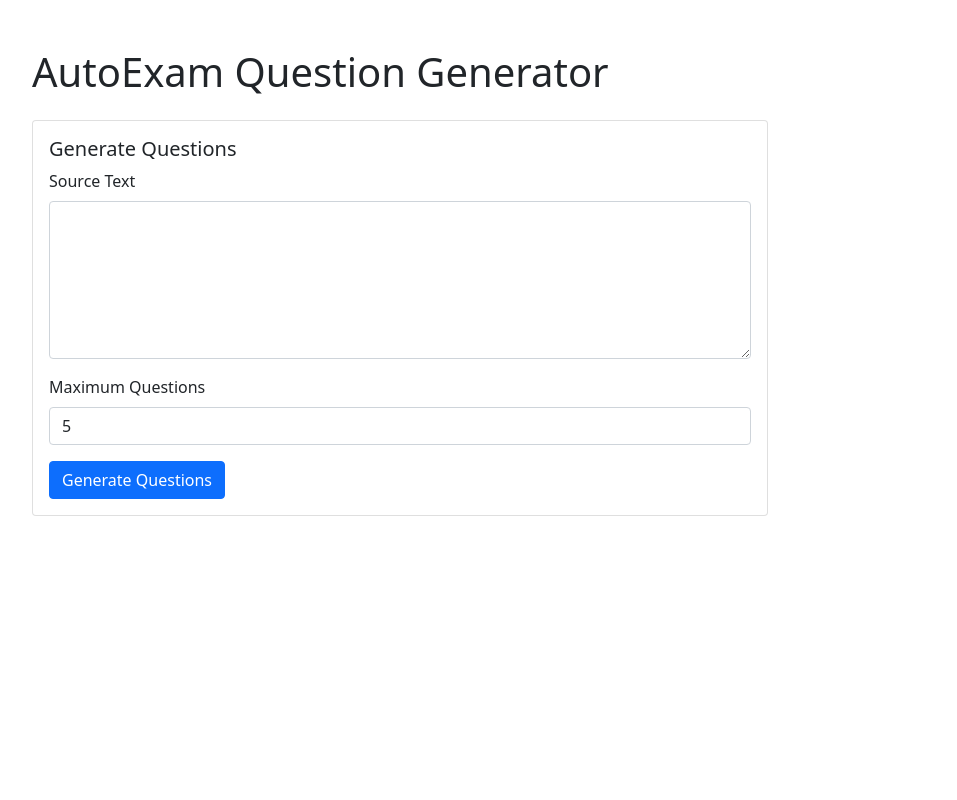
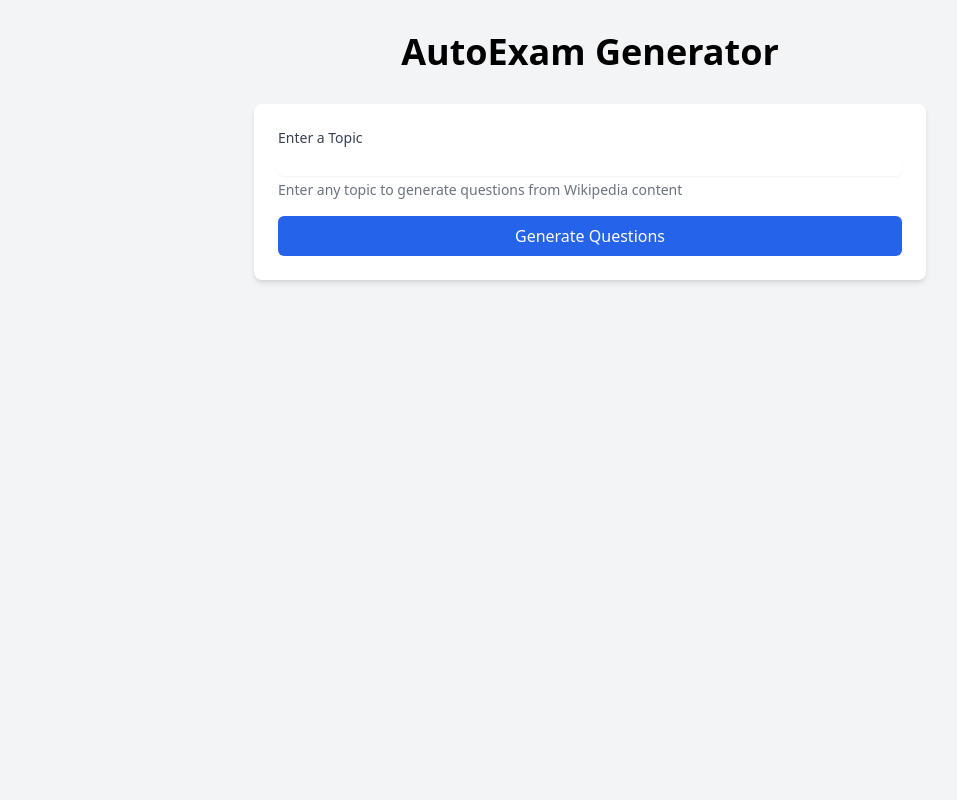
Before and after one commit to MehrdadNaderiCom/autoexam, a Flask app: page / in a window 1280 px wide. Shown: the whole page, without its empty margins (50-1007 px from the left). Run offline with Flask 2, Linux system fonts and the light colour scheme; data that the repository does not hold is empty.

Commit message:
Add Wikipedia-based question generation with multiple choice and fill-in-blank questions

```diff
--- a/app.py
+++ b/app.py
@@ -1,6 +1,9 @@
 import os
 from flask import Flask, request, jsonify, render_template
-from database import db, init_db, Question
+from flask_sqlalchemy import SQLAlchemy
+from flask_cors import CORS
+from datetime import datetime
+from collector import wikipedia_collector
 from analyzer import question_generator
 from dotenv import load_dotenv
 
@@ -8,59 +11,73 @@ from dotenv import load_dotenv
 load_dotenv()
 
 app = Flask(__name__)
-init_db(app)
+CORS(app)
+
+# Database configuration
+app.config['SQLALCHEMY_DATABASE_URI'] = os.environ.get('DATABASE_URL', 'sqlite:///exams.db')
+if app.config['SQLALCHEMY_DATABASE_URI'].startswith("postgres://"):
+    app.config['SQLALCHEMY_DATABASE_URI'] = app.config['SQLALCHEMY_DATABASE_URI'].replace("postgres://", "postgresql://", 1)
+app.config['SQLALCHEMY_TRACK_MODIFICATIONS'] = False
+
+db = SQLAlchemy(app)
+
+class Exam(db.Model):
+    id = db.Column(db.Integer, primary_key=True)
+    topic = db.Column(db.String(200), nullable=False)
+    questions = db.Column(db.JSON, nullable=False)
+    created_at = db.Column(db.DateTime, default=datetime.utcnow)
 
 @app.route('/')
-def index():
+def home():
     return render_template('index.html')
 
-@app.route('/generate', methods=['POST'])
-def generate():
+@app.route('/api/generate', methods=['POST'])
+def generate_exam():
     data = request.get_json()
-    if not data or 'text' not in data:
-        return jsonify({'error': 'No text provided'}), 400
+    topic = data.get('topic')
 
-    text = data['text']
-    max_questions = data.get('max_questions', 5)
+    if not topic:
+        return jsonify({'error': 'Topic is required'}), 400
 
     try:
-        # Generate questions using the question generator
-        questions = question_generator.generate_questions(text, max_questions)
+        # Fetch Wikipedia content
+        wiki_content = wikipedia_collector.get_topic_content(topic)
+        if not wiki_content:
+            return jsonify({'error': 'Could not find Wikipedia content for the given topic'}), 404
 
-        # Save questions to database
-        saved_questions = []
-        for q in questions:
-            question = Question(
-                question_text=q['question_text'],
-                answer_text=q['answer_text'],
-                question_type=q['question_type'],
-                source_text=q['source_text']
-            )
-            db.session.add(question)
-            saved_questions.append(question.to_dict())
+        # Process content into chunks suitable for question generation
+        text_chunks = wikipedia_collector.process_content(wiki_content)
 
+        # Generate questions
+        questions = question_generator.generate_questions(text_chunks)
+
+        # Save to database
+        exam = Exam(
+            topic=topic,
+            questions=questions
+        )
+        db.session.add(exam)
         db.session.commit()
-        return jsonify({'questions': saved_questions})
+
+        return jsonify({
+            'id': exam.id,
+            'topic': exam.topic,
+            'questions': exam.questions
+        })
 
     except Exception as e:
-        db.session.rollback()
-        return jsonify({'error': str(e)}), 500
+        app.logger.error(f"Error generating exam: {str(e)}")
+        return jsonify({'error': 'Failed to generate exam'}), 500
 
-@app.route('/questions', methods=['GET'])
-def list_questions():
-    questions = Question.query.order_by(Question.created_at.desc()).all()
-    return jsonify({'questions': [q.to_dict() for q in questions]})
-
-@app.route('/questions/<int:question_id>', methods=['DELETE'])
-def delete_question(question_id):
-    question = Question.query.get_or_404(question_id)
-    try:
-        db.session.delete(question)
-        db.session.commit()
-        return '', 204
-    except Exception as e:
-        db.session.rollback()
-        return jsonify({'error': str(e)}), 500
+@app.route('/api/exams/<int:exam_id>', methods=['GET'])
+def get_exam(exam_id):
+    exam = Exam.query.get_or_404(exam_id)
+    return jsonify({
+        'id': exam.id,
+        'topic': exam.topic,
+        'questions': exam.questions,
+        'created_at': exam.created_at.isoformat()
+    })
 
 @app.route('/health')
 def health_check():
--- a/templates/index.html
+++ b/templates/index.html
@@ -3,127 +3,135 @@
 <head>
     <meta charset="UTF-8">
     <meta name="viewport" content="width=device-width, initial-scale=1.0">
-    <title>AutoExam - Question Generator</title>
-    <link href="https://cdn.jsdelivr.net/npm/bootstrap@5.1.3/dist/css/bootstrap.min.css" rel="stylesheet">
-    <style>
-        .question-card {
-            margin-bottom: 1rem;
-            border-left: 4px solid #007bff;
-        }
-        .loading {
-            display: none;
-        }
-    </style>
+    <title>AutoExam Generator</title>
+    <link href="https://cdn.jsdelivr.net/npm/tailwindcss@2.2.19/dist/tailwind.min.css" rel="stylesheet">
 </head>
-<body>
-    <div class="container py-5">
-        <h1 class="mb-4">AutoExam Question Generator</h1>
+<body class="bg-gray-100 min-h-screen">
+    <div class="container mx-auto px-4 py-8">
+        <h1 class="text-4xl font-bold text-center mb-8">AutoExam Generator</h1>
 
-        <div class="row">
-            <div class="col-md-8">
-                <div class="card mb-4">
-                    <div class="card-body">
-                        <h5 class="card-title">Generate Questions</h5>
-                        <form id="generateForm">
-                            <div class="mb-3">
-                                <label for="sourceText" class="form-label">Source Text</label>
-                                <textarea class="form-control" id="sourceText" rows="6" required></textarea>
-                            </div>
-                            <div class="mb-3">
-                                <label for="maxQuestions" class="form-label">Maximum Questions</label>
-                                <input type="number" class="form-control" id="maxQuestions" value="5" min="1" max="10">
-                            </div>
-                            <button type="submit" class="btn btn-primary">Generate Questions</button>
-                            <div class="loading mt-3">
-                                <div class="spinner-border text-primary" role="status">
-                                    <span class="visually-hidden">Loading...</span>
-                                </div>
-                                <span class="ms-2">Generating questions...</span>
-                            </div>
-                        </form>
-                    </div>
+        <!-- Input Form -->
+        <div class="max-w-2xl mx-auto bg-white rounded-lg shadow-md p-6 mb-8">
+            <form id="examForm" class="space-y-4">
+                <div>
+                    <label for="topic" class="block text-sm font-medium text-gray-700">Enter a Topic</label>
+                    <input type="text" id="topic" name="topic" required
+                           class="mt-1 block w-full rounded-md border-gray-300 shadow-sm focus:border-blue-500 focus:ring-blue-500">
+                    <p class="mt-1 text-sm text-gray-500">Enter any topic to generate questions from Wikipedia content</p>
                 </div>
-            </div>
+                <button type="submit"
+                        class="w-full bg-blue-600 text-white py-2 px-4 rounded-md hover:bg-blue-700 focus:outline-none focus:ring-2 focus:ring-blue-500 focus:ring-offset-2">
+                    Generate Questions
+                </button>
+            </form>
         </div>
 
-        <div id="questionsList" class="mt-4"></div>
+        <!-- Loading Indicator -->
+        <div id="loading" class="hidden">
+            <div class="flex justify-center items-center">
+                <div class="animate-spin rounded-full h-12 w-12 border-b-2 border-blue-600"></div>
+            </div>
+            <p class="text-center mt-4 text-gray-600">Generating questions...</p>
+        </div>
+
+        <!-- Questions Display -->
+        <div id="questionsContainer" class="hidden max-w-4xl mx-auto space-y-6">
+            <h2 class="text-2xl font-semibold mb-4">Generated Questions</h2>
+            <div id="questions" class="space-y-6"></div>
+        </div>
     </div>
 
     <script>
-        document.getElementById('generateForm').addEventListener('submit', async (e) => {
+        document.getElementById('examForm').addEventListener('submit', async (e) => {
             e.preventDefault();
+            const topic = document.getElementById('topic').value;
+            const loading = document.getElementById('loading');
+            const questionsContainer = document.getElementById('questionsContainer');
+            const questionsDiv = document.getElementById('questions');
 
-            const loading = document.querySelector('.loading');
-            const submitButton = document.querySelector('button[type="submit"]');
-            loading.style.display = 'block';
-            submitButton.disabled = true;
+            loading.classList.remove('hidden');
+            questionsContainer.classList.add('hidden');
+            questionsDiv.innerHTML = '';
 
             try {
-                const response = await fetch('/generate', {
+                const response = await fetch('/api/generate', {
                     method: 'POST',
                     headers: {
                         'Content-Type': 'application/json',
                     },
-                    body: JSON.stringify({
-                        text: document.getElementById('sourceText').value,
-                        max_questions: parseInt(document.getElementById('maxQuestions').value)
-                    }),
+                    body: JSON.stringify({ topic }),
                 });
 
                 const data = await response.json();
-
-                if (data.error) {
-                    alert('Error: ' + data.error);
-                    return;
+                if (response.ok) {
+                    displayQuestions(data.questions);
+                } else {
+                    throw new Error(data.error || 'Failed to generate questions');
                 }
-
-                displayQuestions(data.questions);
             } catch (error) {
-                alert('Error generating questions: ' + error.message);
+                alert(error.message);
             } finally {
-                loading.style.display = 'none';
-                submitButton.disabled = false;
+                loading.classList.add('hidden');
             }
         });
 
         function displayQuestions(questions) {
-            const questionsList = document.getElementById('questionsList');
-            questionsList.innerHTML = questions.map((q, index) => `
-                <div class="card question-card">
-                    <div class="card-body">
-                        <h5 class="card-title">Question ${index + 1}</h5>
-                        <p class="card-text"><strong>Q:</strong> ${q.question_text}</p>
-                        <p class="card-text"><strong>A:</strong> ${q.answer_text}</p>
-                        <button class="btn btn-sm btn-danger" onclick="deleteQuestion(${q.id})">Delete</button>
-                    </div>
-                </div>
-            `).join('');
+            const questionsDiv = document.getElementById('questions');
+            const questionsContainer = document.getElementById('questionsContainer');
+
+            questions.forEach((q, index) => {
+                const questionElement = document.createElement('div');
+                questionElement.className = 'bg-white rounded-lg shadow-md p-6';
+
+                let questionContent = '';
+                if (q.question_type === 'multiple_choice') {
+                    questionContent = `
+                        <h3 class="font-semibold text-lg mb-4">Question ${index + 1}</h3>
+                        <p class="mb-4">${q.question_text}</p>
+                        <div class="space-y-2">
+                            ${q.options.map((option, i) => `
+                                <div class="flex items-center">
+                                    <input type="radio" id="q${index}_opt${i}" name="q${index}" class="mr-2">
+                                    <label for="q${index}_opt${i}">${option}</label>
+                                </div>
+                            `).join('')}
+                        </div>
+                        <div class="mt-4 pt-4 border-t">
+                            <button onclick="toggleAnswer(${index})" class="text-blue-600 hover:text-blue-800">
+                                Show Answer
+                            </button>
+                            <p id="answer${index}" class="hidden mt-2">
+                                Correct Answer: ${q.answer_text}
+                            </p>
+                        </div>
+                    `;
+                } else if (q.question_type === 'fill_blank') {
+                    questionContent = `
+                        <h3 class="font-semibold text-lg mb-4">Question ${index + 1}</h3>
+                        <p class="mb-4">${q.question_text}</p>
+                        <div class="mt-4">
+                            <input type="text" placeholder="Your answer" class="border rounded px-2 py-1">
+                            <button onclick="toggleAnswer(${index})" class="ml-2 text-blue-600 hover:text-blue-800">
+                                Show Answer
+                            </button>
+                            <p id="answer${index}" class="hidden mt-2">
+                                Correct Answer: ${q.answer_text}
+                            </p>
+                        </div>
+                    `;
+                }
+
+                questionElement.innerHTML = questionContent;
+                questionsDiv.appendChild(questionElement);
+            });
+
+            questionsContainer.classList.remove('hidden');
         }
 
-        async function deleteQuestion(id) {
-            if (!confirm('Are you sure you want to delete this question?')) return;
-
-            try {
-                const response = await fetch(`/questions/${id}`, {
-                    method: 'DELETE',
-                });
-
-                if (response.ok) {
-                    const questionCard = document.querySelector(`[data-question-id="${id}"]`);
-                    questionCard?.remove();
-                } else {
-                    alert('Error deleting question');
-                }
-            } catch (error) {
-                alert('Error: ' + error.message);
-            }
+        function toggleAnswer(index) {
+            const answer = document.getElementById(`answer${index}`);
+            answer.classList.toggle('hidden');
         }
-
-        // Load existing questions on page load
-        fetch('/questions')
-            .then(response => response.json())
-            .then(data => displayQuestions(data.questions))
-            .catch(error => console.error('Error loading questions:', error));
     </script>
 </body>
 </html>
```
Also changed, not shown: analyzer.py (+104 -49 lines), collector.py (added, +67 -0 lines), requirements.txt (+9 -9 lines).
